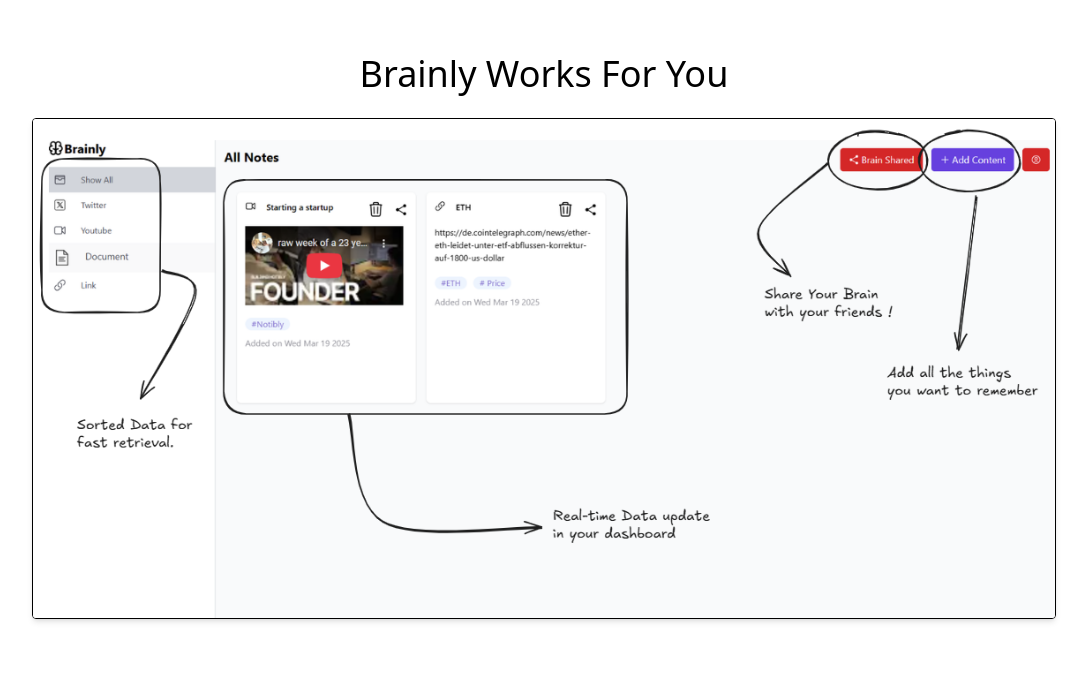
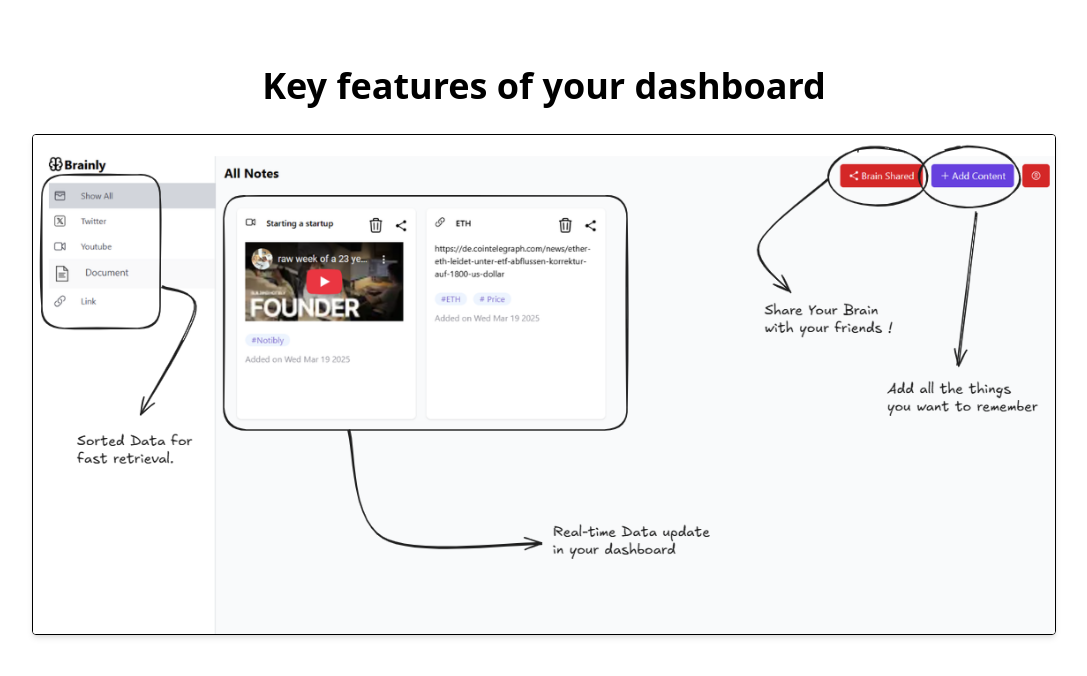
Before and after one commit to bhavukarora64/Brainly_V1, a React (Vite) app in the folder brainly_frontend/: page / in a window 1280 px wide. Shown: the part 1806-2482 px from the top of the page, without its empty margins (96-1183 px from the left). Built offline with nearby package versions, Linux system fonts and the light colour scheme; no server answers.

Commit message:
Update LandingPage component styles and headings for improved clarity and emphasis

```diff
--- a/brainly_frontend/src/components/LandingPage.tsx
+++ b/brainly_frontend/src/components/LandingPage.tsx
@@ -130,8 +130,8 @@ function LandingPage(){
                 </div>
             </div>
 
-            <div className="text-center px-4 py-8 md:py-12">
-              <h1 className="text-2xl md:text-3xl xl:text-4xl font-medium mb-6">Brainly Works For You</h1>
+            <div className="text-center px-4 py-8 md:py-8">
+              <h1 className="text-2xl lg-text-3xl xl:text-4xl font-bold leading-12 xl:leading-24">Key features of your dashboard</h1>
 
               {/* Desktop version */}
               <div className="hidden sm:flex justify-center">
@@ -140,7 +140,7 @@ function LandingPage(){
 
               {/* Mobile version - simplified or zoomed in on key features */}
               <div className="flex flex-col sm:hidden">
-                <p className="mb-4 text-sm text-gray-700">Key features of your dashboard:</p>
+                <p className="text-2xl lg-text-3xl xl:text-4xl font-bold leading-12 xl:leading-24">Key features of your dashboard:</p>
                 <img src={dashboardMobile} className=" w-full rounded shadow-md mb-3" alt="Key Dashboard Features" />
               </div>
             </div>
```
